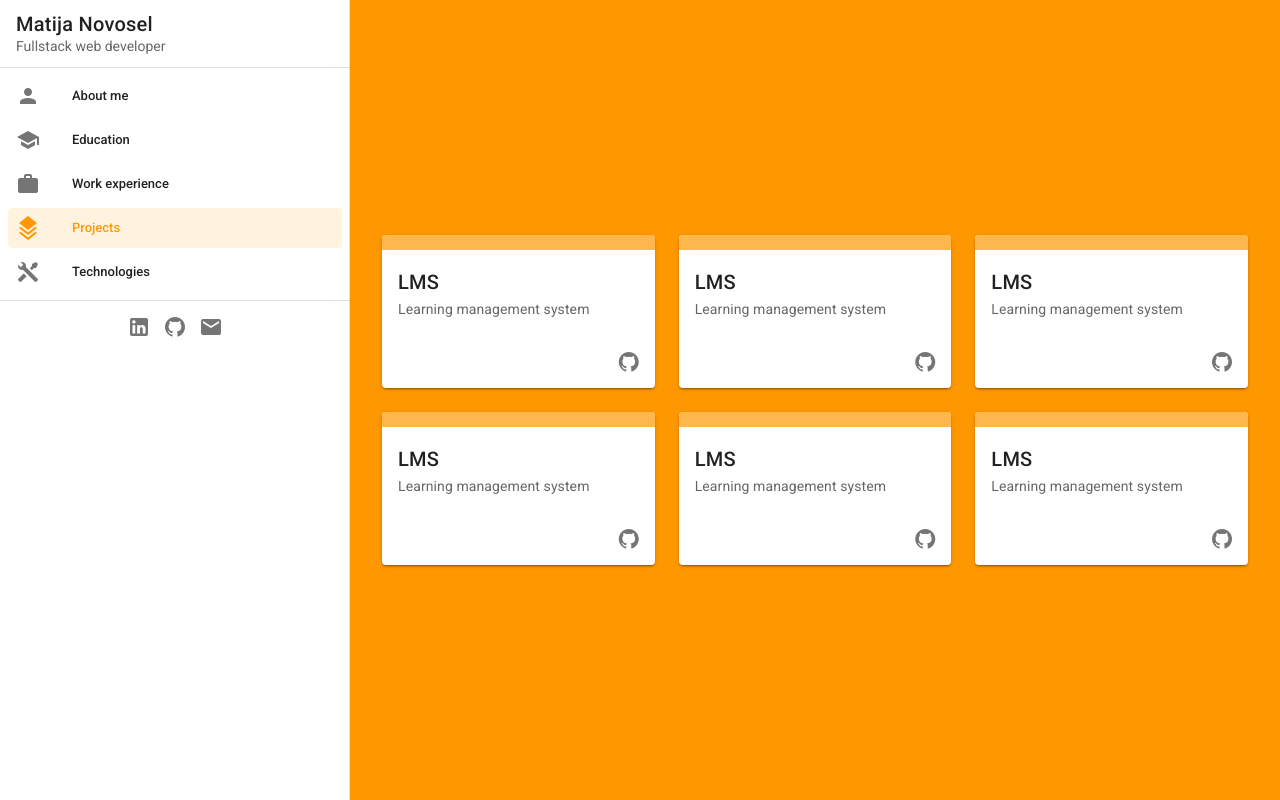
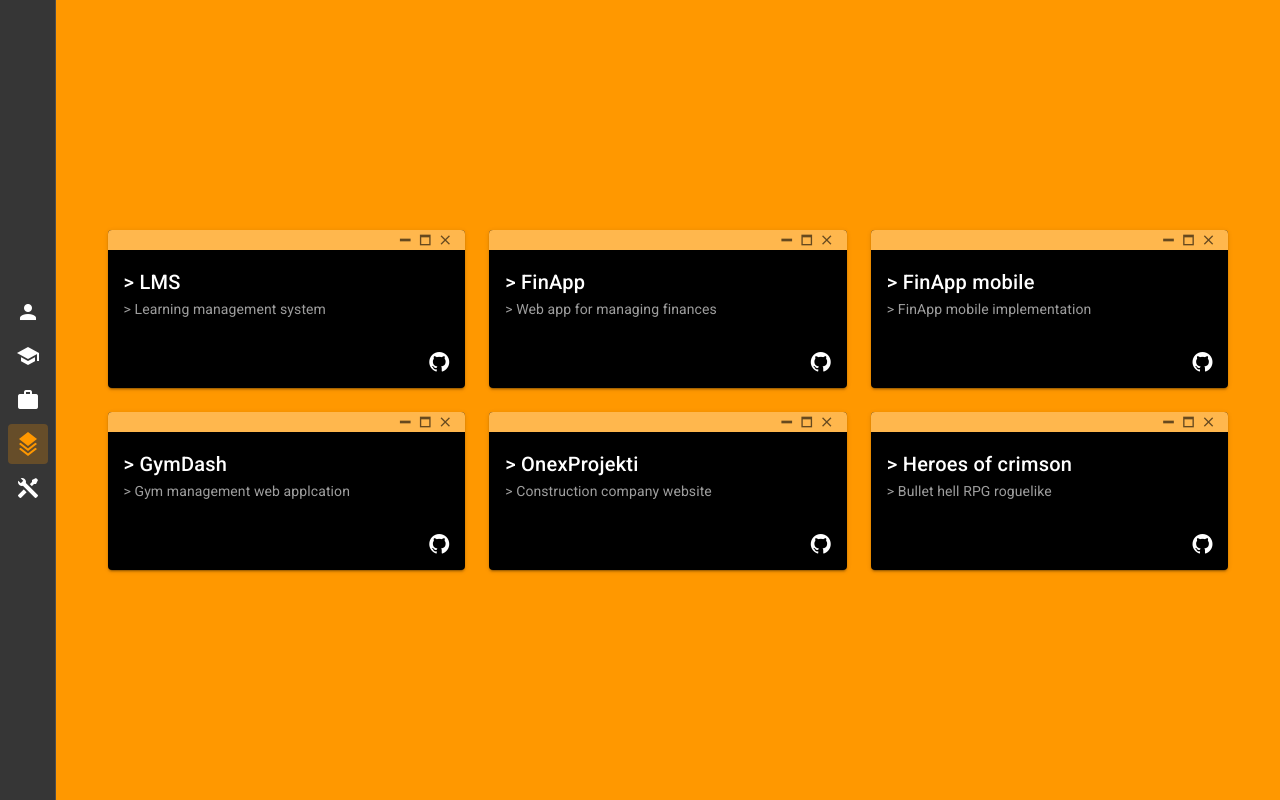
Before and after one commit to MatijaNovosel/MatijaNovosel, a Vue app in the folder matija-cv/: page /projects in a window 1280 px wide. Built offline with nearby package versions, Linux system fonts and the light colour scheme.

Commit message:
Bottom navbar, ui changes

```diff
--- a/matija-cv/src/App.vue
+++ b/matija-cv/src/App.vue
@@ -1,17 +1,12 @@
 <template>
   <v-app>
-    <v-navigation-drawer permanent app width="350">
-      <v-list-item>
-        <v-list-item-content>
-          <v-list-item-title class="text-h6">
-            Matija Novosel
-          </v-list-item-title>
-          <v-list-item-subtitle>
-            Fullstack web developer
-          </v-list-item-subtitle>
-        </v-list-item-content>
-      </v-list-item>
-      <v-divider></v-divider>
+    <v-navigation-drawer
+      v-if="$vuetify.breakpoint.mdAndUp"
+      app
+      permanent
+      mini-variant
+      dark
+    >
       <v-list dense nav>
         <v-list-item
           color="orange"
@@ -23,38 +18,48 @@
           :key="item.title"
           link
         >
-          <v-list-item-icon>
-            <v-icon>{{ item.icon }}</v-icon>
-          </v-list-item-icon>
-          <v-list-item-content>
-            <v-list-item-title>{{ item.title }}</v-list-item-title>
-          </v-list-item-content>
+          <v-tooltip right>
+            <template #activator="{ on, attrs }">
+              <v-icon v-bind="attrs" v-on="on" v-text="item.icon" />
+            </template>
+            <span>
+              {{ item.title }}
+            </span>
+          </v-tooltip>
         </v-list-item>
       </v-list>
-      <v-divider />
-      <div class="d-flex justify-center pa-3">
-        <v-btn icon small>
-          <v-icon> mdi-linkedin </v-icon>
-        </v-btn>
-        <v-btn icon small class="mx-2">
-          <v-icon> mdi-github </v-icon>
-        </v-btn>
-        <v-btn icon small>
-          <v-icon> mdi-email </v-icon>
-        </v-btn>
-      </div>
     </v-navigation-drawer>
     <v-main class="orange">
-      <router-view />
+      <v-slide-x-transition mode="out-in">
+        <router-view />
+      </v-slide-x-transition>
     </v-main>
+    <v-bottom-navigation
+      app
+      v-if="$vuetify.breakpoint.smAndDown"
+      dark
+      mandatory
+      color="orange"
+    >
+      <v-btn
+        v-for="(item, i) in items"
+        :key="i"
+        exact
+        :to="{
+          name: item.name
+        }"
+      >
+        <v-icon v-text="item.icon" />
+      </v-btn>
+    </v-bottom-navigation>
   </v-app>
 </template>
 
 <script>
 export default {
   name: "App",
-
   data: () => ({
+    sheet: false,
     items: [
       { title: "About me", icon: "mdi-account", name: "home" },
       { title: "Education", icon: "mdi-school", name: "education" },
@@ -69,3 +74,10 @@ export default {
   })
 };
 </script>
+
+<style>
+.v-navigation-drawer__content {
+  display: flex;
+  align-items: center;
+}
+</style>
--- /dev/null
+++ b/matija-cv/src/components/ConsoleCard.vue
@@ -0,0 +1,34 @@
+<template>
+  <v-card class="black">
+    <v-system-bar height="20" color="orange lighten-2">
+      <v-spacer />
+      <v-icon>
+        mdi-window-minimize
+      </v-icon>
+      <v-icon>
+        mdi-window-maximize
+      </v-icon>
+      <v-icon v-ripple @click="$emit('close')">
+        mdi-close
+      </v-icon>
+    </v-system-bar>
+    <v-card-title class="white--text">
+      > {{ title }}
+    </v-card-title>
+    <v-card-subtitle class="grey--text">
+      > {{ subtitle }}
+    </v-card-subtitle>
+    <v-card-actions class="justify-end">
+      <slot name="actions" />
+    </v-card-actions>
+  </v-card>
+</template>
+
+<script>
+export default {
+  props: [
+    "title",
+    "subtitle"
+  ]
+};
+</script>
--- a/matija-cv/src/views/Education.vue
+++ b/matija-cv/src/views/Education.vue
@@ -1,7 +1,7 @@
 <template>
   <v-container fill-height>
-    <v-row justify="center" align="center">
-      <v-timeline dark class="pa-10">
+    <v-row justify="center">
+      <v-timeline :dense="$vuetify.breakpoint.smAndDown" dark class="pa-10">
         <v-timeline-item
           fill-dot
           v-for="(item, n) in items"
--- a/matija-cv/src/views/Home.vue
+++ b/matija-cv/src/views/Home.vue
@@ -2,11 +2,23 @@
   <v-container fill-height>
     <v-row justify="center" align="center">
       <v-col cols="12" class="text-center">
-        <h1 class="white--text display-2 font-weight-bold mb-3">
+        <span
+          :class="{
+            'display-2': $vuetify.breakpoint.mdAndUp,
+            'text-h4': $vuetify.breakpoint.smAndDown
+          }"
+          class="white--text font-weight-bold pb-5"
+        >
           Hello, I'm Matija Novosel 👋
-        </h1>
+        </span>
       </v-col>
-      <div class="white--text text-center" style="width: 800px">
+      <div
+        class="white--text text-center"
+        :style="$vuetify.breakpoint.mdAndUp ? { width: '800px' } : {}"
+        :class="{
+          'text-subtitle-2 px-5': $vuetify.breakpoint.smAndDown
+        }"
+      >
         <p>
           I am a Web Developer located in Zagreb, Croatia. Currently working as
           a student Junior Web Developer for Omega Software whilst finishing my
--- a/matija-cv/src/views/Projects.vue
+++ b/matija-cv/src/views/Projects.vue
@@ -1,35 +1,116 @@
 <template>
   <v-container fill-height>
     <v-row justify="center" align="center" class="pa-5">
-      <v-col cols="12" md="4" v-for="(item, n) in 6" :key="n">
-        <v-card>
-          <v-system-bar height="15" color="orange lighten-2">
-            <v-spacer />
-            <v-icon>
-              mdi-
-            </v-icon>
-          </v-system-bar>
-          <v-card-title>
-            LMS
-          </v-card-title>
-          <v-card-subtitle>
-            Learning management system
-          </v-card-subtitle>
-          <v-card-actions class="justify-end">
-            <v-btn icon>
-              <v-icon>
+      <v-col cols="12" md="4" v-for="project in projects" :key="project.id">
+        <console-card
+          @close="cardClosed(project.id)"
+          :title="project.title"
+          :subtitle="project.subtitle"
+        >
+          <template #actions>
+            <v-btn
+              v-for="(link, i) in project.links"
+              :key="i"
+              class="ml-2"
+              @click="redirectTo('https://www.tsrb.hr')"
+              icon
+            >
+              <v-icon color="white">
                 mdi-github
               </v-icon>
             </v-btn>
-          </v-card-actions>
-        </v-card>
+          </template>
+        </console-card>
       </v-col>
     </v-row>
   </v-container>
 </template>
 
 <script>
+import ConsoleCard from "../components/ConsoleCard.vue";
+
 export default {
-  name: "Home"
+  components: { ConsoleCard },
+  name: "Home",
+  data() {
+    return {
+      projects: [
+        {
+          id: 1,
+          title: "LMS",
+          subtitle: "Learning management system",
+          links: [
+            {
+              url: "",
+              github: true
+            }
+          ]
+        },
+        {
+          id: 2,
+          title: "FinApp",
+          subtitle: "Web app for managing finances",
+          links: [
+            {
+              url: "",
+              github: true
+            }
+          ]
+        },
+        {
+          id: 3,
+          title: "FinApp mobile",
+          subtitle: "FinApp mobile implementation",
+          links: [
+            {
+              url: "",
+              github: true
+            }
+          ]
+        },
+        {
+          id: 4,
+          title: "GymDash",
+          subtitle: "Gym management web applcation",
+          links: [
+            {
+              url: "",
+              github: true
+            }
+          ]
+        },
+        {
+          id: 5,
+          title: "OnexProjekti",
+          subtitle: "Construction company website",
+          links: [
+            {
+              url: "",
+              github: true
+            }
+          ]
+        },
+        {
+          id: 6,
+          title: "Heroes of crimson",
+          subtitle: "Bullet hell RPG roguelike",
+          links: [
+            {
+              url: "",
+              github: true
+            }
+          ]
+        }
+      ]
+    };
+  },
+  methods: {
+    redirectTo(url) {
+      window.location.href = url;
+    },
+    cardClosed(id) {
+      this.projects = this.projects.filter((x) => x.id !== id);
+    }
+  }
 };
 </script>
```
